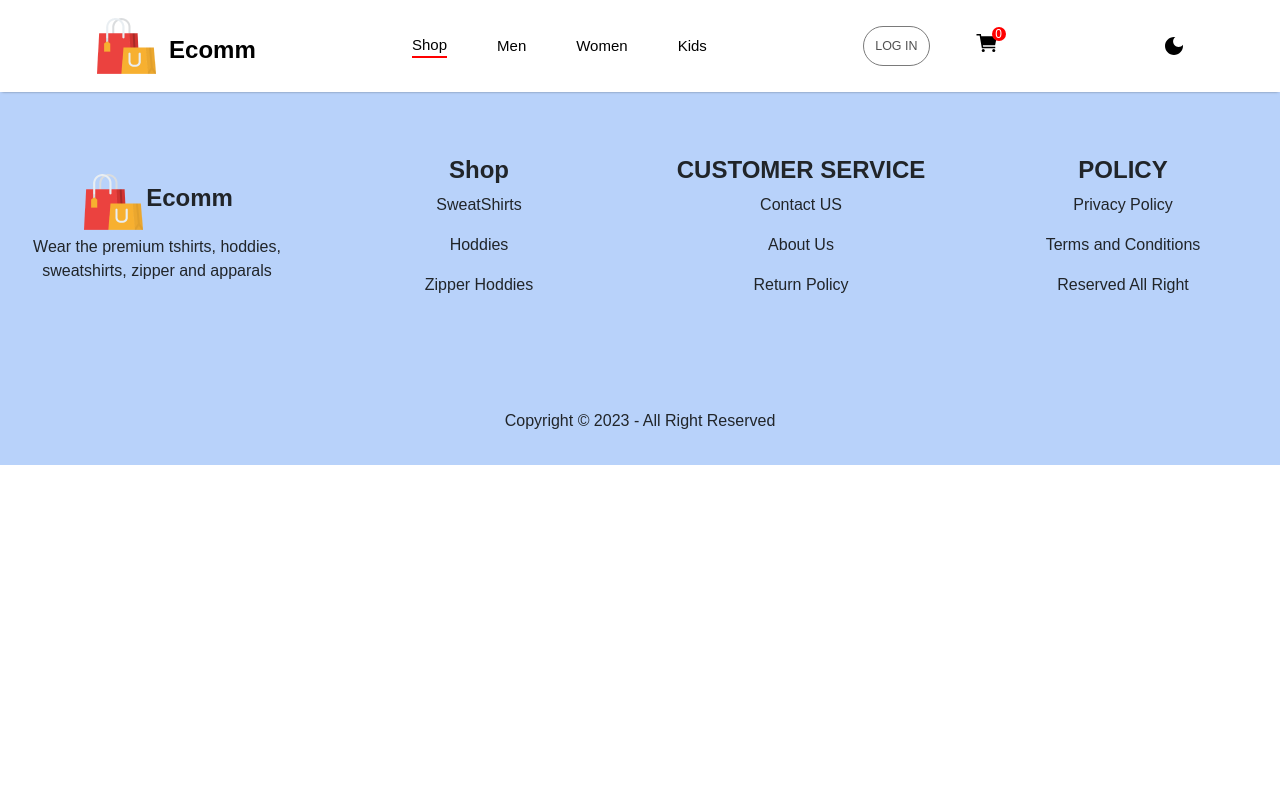
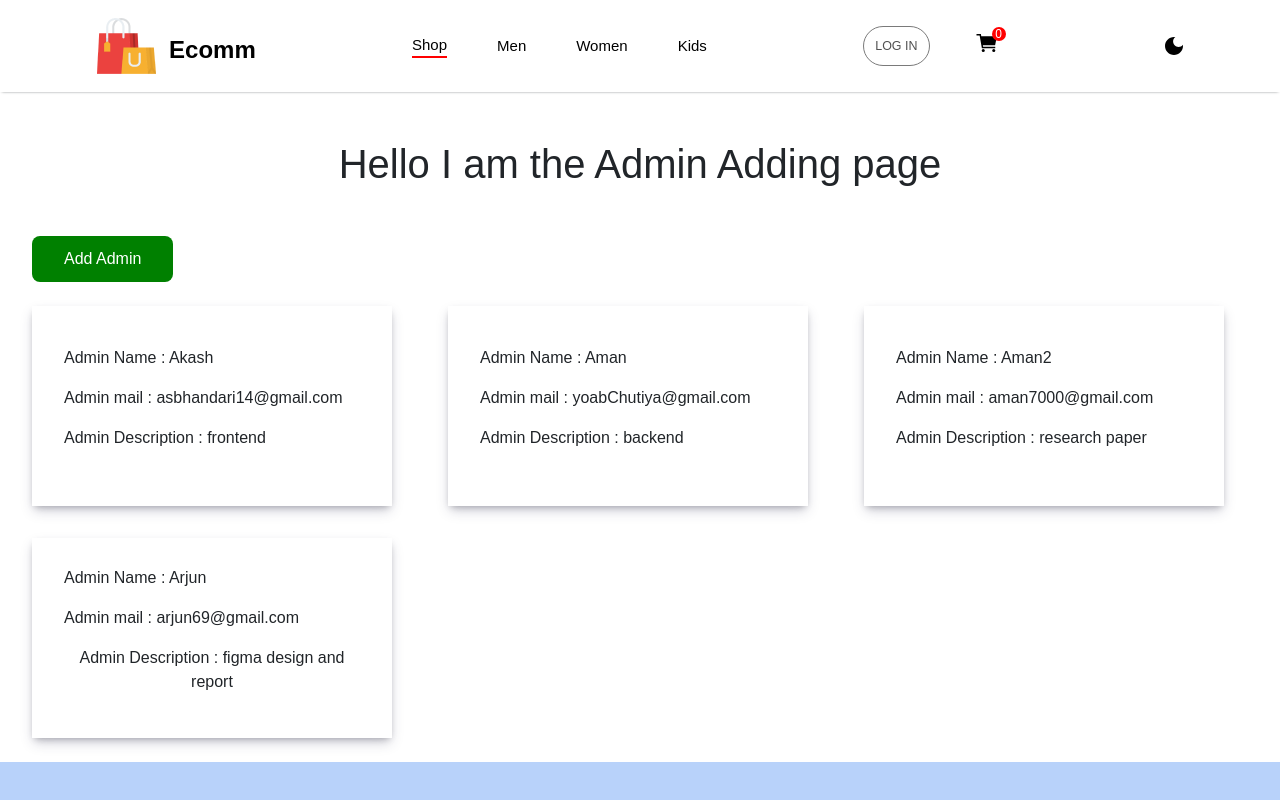
Before and after one commit to asbhandari14/Shopper, a React (Create React App) app in the folder frontend/: page /adminAdding in a window 1280 px wide. Shown: the top 800 px of the page. Built offline with nearby package versions, Linux system fonts and the light colour scheme; no server answers.

Commit message:
Created the AdminAddingPage in the Project

```diff
--- a/frontend/src/App.jsx
+++ b/frontend/src/App.jsx
@@ -16,6 +16,7 @@ import Checkout from "./Pages/Checkout";
 import Analyze from "./Pages/Analyze";
 import { AnalysisChart } from "./Pages/AnalysisChart";
 import AdminPanel from "./Pages/AdminPanel";
+import AdminAddingPage from "./Pages/AdminAddingPage";
 const App = () => {
   const [modes, setModes] = useState("white");
 
@@ -55,6 +56,7 @@ const App = () => {
       <Route path="/analysis" element={<AnalysisChart mode={modes}/>}  />
       <Route path="/admin/analyze" element={<Analyze mode={modes}/>}  />
       <Route path="/admin" element={<AdminPanel mode={modes}/>}  />
+      <Route path="/adminAdding" element={<AdminAddingPage mode={modes}/>}  />
 
     </Routes>
     <Footer mode={modes} />
--- /dev/null
+++ b/frontend/src/Pages/AdminAddingPage.css
@@ -0,0 +1,76 @@
+#adminHeading{
+    text-align: center;
+    margin: 3rem 0;
+}
+
+#adminAddBtn{
+    margin: 0 2rem;
+    padding: 0.7rem 2rem;
+    outline: none;
+    border: none;
+    border-radius: 8px;
+    background-color: green;
+    color: white;
+    cursor: pointer;
+}
+
+.adminData_Container{
+    display: grid;
+    grid-template-columns: 1fr 1fr 1fr;
+    gap: 2rem;
+    padding: 1.5rem 2rem;
+}
+
+.adminData_Box{
+    width: 360px;
+    height: 200px;
+    /* background-color: red; */
+    display: flex;
+    flex-direction: column;
+    align-items: start;
+    justify-content: center;
+    padding: 1rem 2rem;
+    box-shadow: rgba(50, 50, 93, 0.25) 0px 6px 12px -2px, rgba(0, 0, 0, 0.3) 0px 3px 7px -3px;
+}
+
+.adminInfoBox{
+    position: absolute;
+    top: 37%;
+    left: 20%;
+
+    width: 60vw;
+    margin: auto;
+    height: auto;
+    padding: 1.5rem 2rem;
+    display: flex;
+    flex-direction: column;
+    /* justify-content: center; */
+    align-items: center;
+    background-color: #b8d2fa;
+    gap: 1rem;
+    box-shadow: rgba(50, 50, 93, 0.25) 0px 6px 12px -2px, rgba(0, 0, 0, 0.3) 0px 3px 7px -3px;
+
+    & h1{
+        font-size: xx-large;
+        font-weight: 700;
+
+    }
+
+    & input{
+        width: 100%;
+        padding: 0.6rem 2rem;
+        border: 2px solid black;
+        border-radius: 6px;
+    }
+
+    & button{
+        margin: 0 2rem;
+        padding: 0.7rem 2rem;
+        outline: none;
+        border: none;
+        border-radius: 8px;
+        background-color: green;
+        color: white;
+        cursor: pointer;
+    }
+}
--- /dev/null
+++ b/frontend/src/Pages/AdminAddingPage.jsx
@@ -0,0 +1,39 @@
+import React, { useState } from 'react'
+import "./AdminAddingPage.css"
+
+const AdminAddingPage = () => {
+
+    const [showBox, setShowBox] = useState(false);
+
+
+    const adminData = [{adminName: "Akash", adminEmail: "asbhandari14@gmail.com", adminDes:"frontend"},{adminName: "Aman", adminEmail: "yoabChutiya@gmail.com", adminDes:"backend"},{adminName: "Aman2", adminEmail: "aman7000@gmail.com", adminDes:"research paper"},{adminName: "Arjun", adminEmail: "arjun69@gmail.com", adminDes:"figma design and report"},]
+
+
+  return (
+    <>
+      <h1 id='adminHeading'>Hello I am the Admin Adding page</h1>
+      <button id="adminAddBtn" onClick={()=>{setShowBox(!showBox)}}>Add Admin</button>
+      <div className="adminData_Container">
+            {
+                adminData.map((currElem, index)=>{
+                    return <div className="adminData_Box" key={index}>
+                        <p>Admin Name : {currElem.adminName}</p>
+                        <p>Admin mail : {currElem.adminEmail}</p>
+                        <p>Admin Description : {currElem.adminDes}</p>
+                    </div>
+                })
+            }
+      </div>
+      <div className="adminInfoBox" style={{display: (showBox===true)?"flex":"none"}}>
+        <h1>New Admin Information</h1>
+        <input type="text" id='name' placeholder='Enter the name of the Admin' />
+        <input type="email" id="mail" placeholder='Enter your Email Address' />
+        <input type="text" id="des" placeholder='Enter your description' />
+
+        <button onClick={()=>{setShowBox(false)}}>Submit Info</button>
+      </div>
+    </>
+  )
+}
+
+export default AdminAddingPage
```
